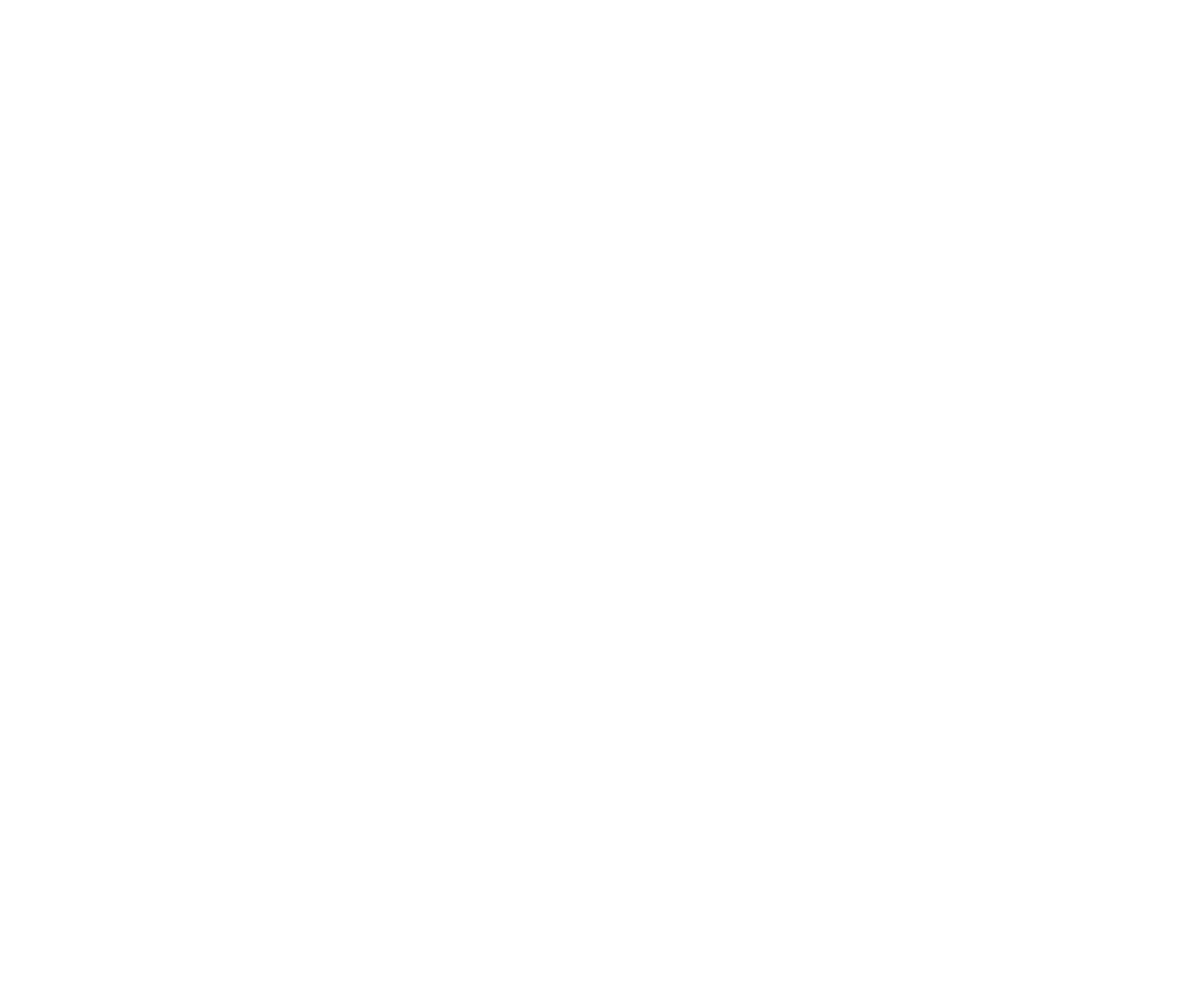
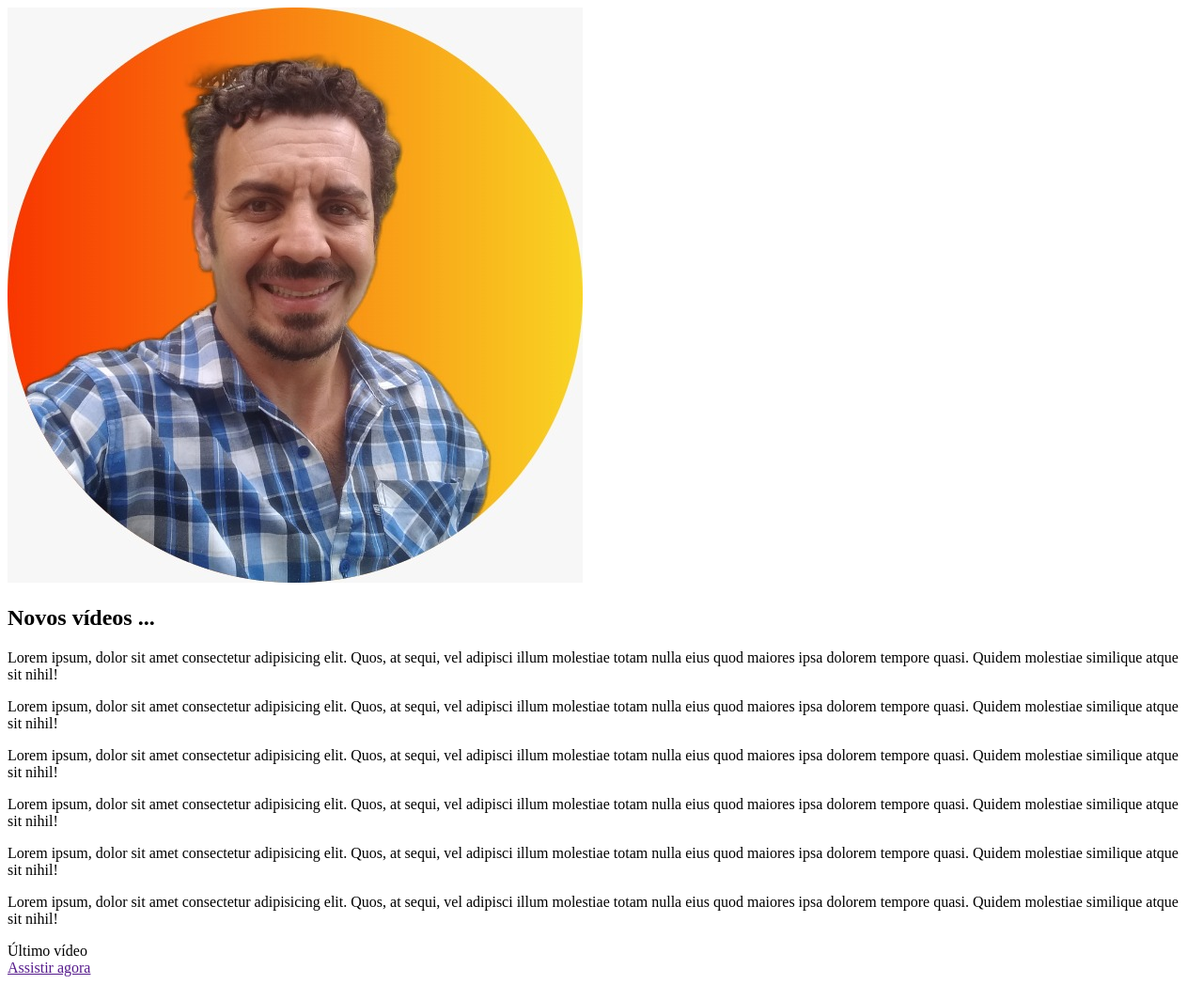
Before and after one commit to brunodyegoweb/Position-fixed, a plain HTML site: page index.html in a window 1280 px wide. Shown: the whole page at 94% size. Before the commit the page ends 800 px from the top, so only its background shows below. Drawn offline with Linux system fonts and the light colour scheme.

Commit message:
Update index.html
Conteúdo do index completo

```diff
--- a/index.html
+++ b/index.html
@@ -8,13 +8,25 @@
 </head>
 <body>
     <header>
-
+        <img class="header-foto" src="imagens/fotoperfil.jpeg" alt="Foto do Brun de Perfil">
     </header>
     <article>
+        <h1>Novos vídeos ...</h1>
+        <p>Lorem ipsum, dolor sit amet consectetur adipisicing elit. Quos, at sequi, vel adipisci illum molestiae totam nulla eius quod maiores ipsa dolorem tempore quasi. Quidem molestiae similique atque sit nihil!</p>
 
+        <p>Lorem ipsum, dolor sit amet consectetur adipisicing elit. Quos, at sequi, vel adipisci illum molestiae totam nulla eius quod maiores ipsa dolorem tempore quasi. Quidem molestiae similique atque sit nihil!</p>
+
+        <p>Lorem ipsum, dolor sit amet consectetur adipisicing elit. Quos, at sequi, vel adipisci illum molestiae totam nulla eius quod maiores ipsa dolorem tempore quasi. Quidem molestiae similique atque sit nihil!</p>
+
+        <p>Lorem ipsum, dolor sit amet consectetur adipisicing elit. Quos, at sequi, vel adipisci illum molestiae totam nulla eius quod maiores ipsa dolorem tempore quasi. Quidem molestiae similique atque sit nihil!</p>
+
+        <p>Lorem ipsum, dolor sit amet consectetur adipisicing elit. Quos, at sequi, vel adipisci illum molestiae totam nulla eius quod maiores ipsa dolorem tempore quasi. Quidem molestiae similique atque sit nihil!</p>
+
+        <p>Lorem ipsum, dolor sit amet consectetur adipisicing elit. Quos, at sequi, vel adipisci illum molestiae totam nulla eius quod maiores ipsa dolorem tempore quasi. Quidem molestiae similique atque sit nihil!</p>
     </article>
-    <aside>
-
+    <aside class="banner">
+        Último vídeo
     </aside>
+    <a href="" class="button">Assistir agora</a>
 </body>
 </html>
```
